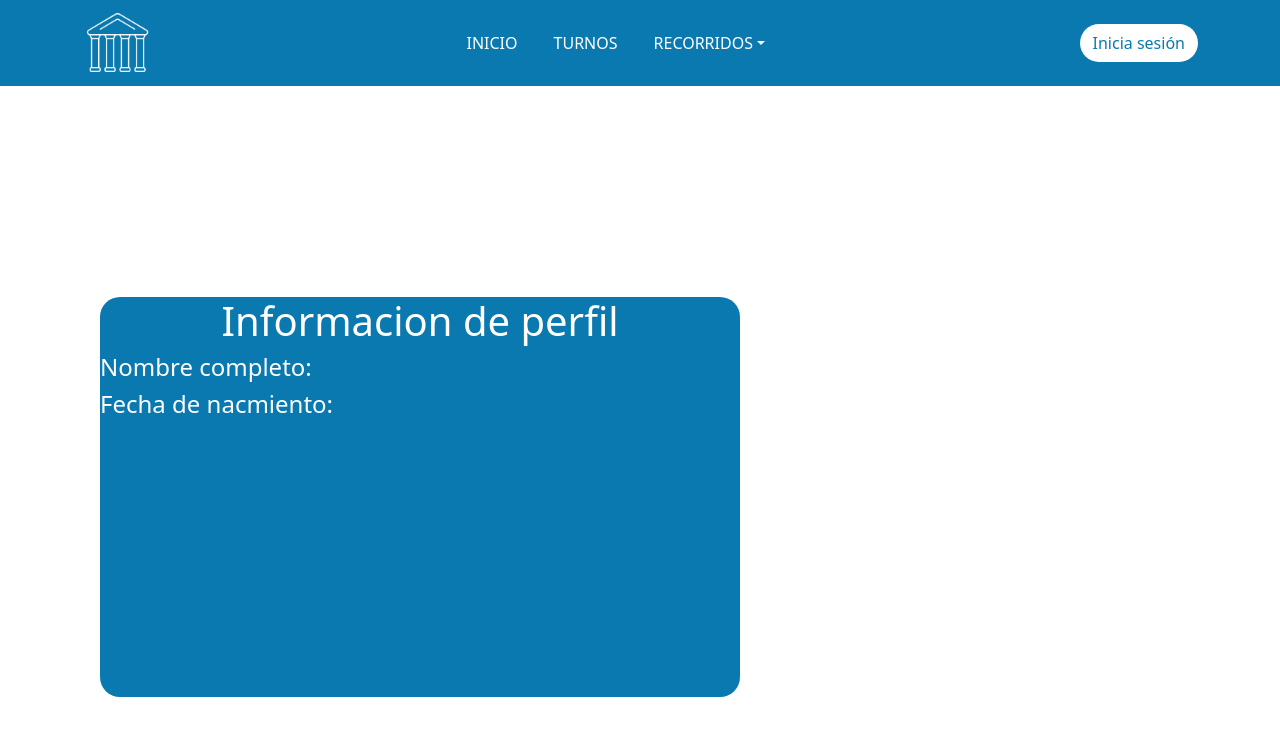
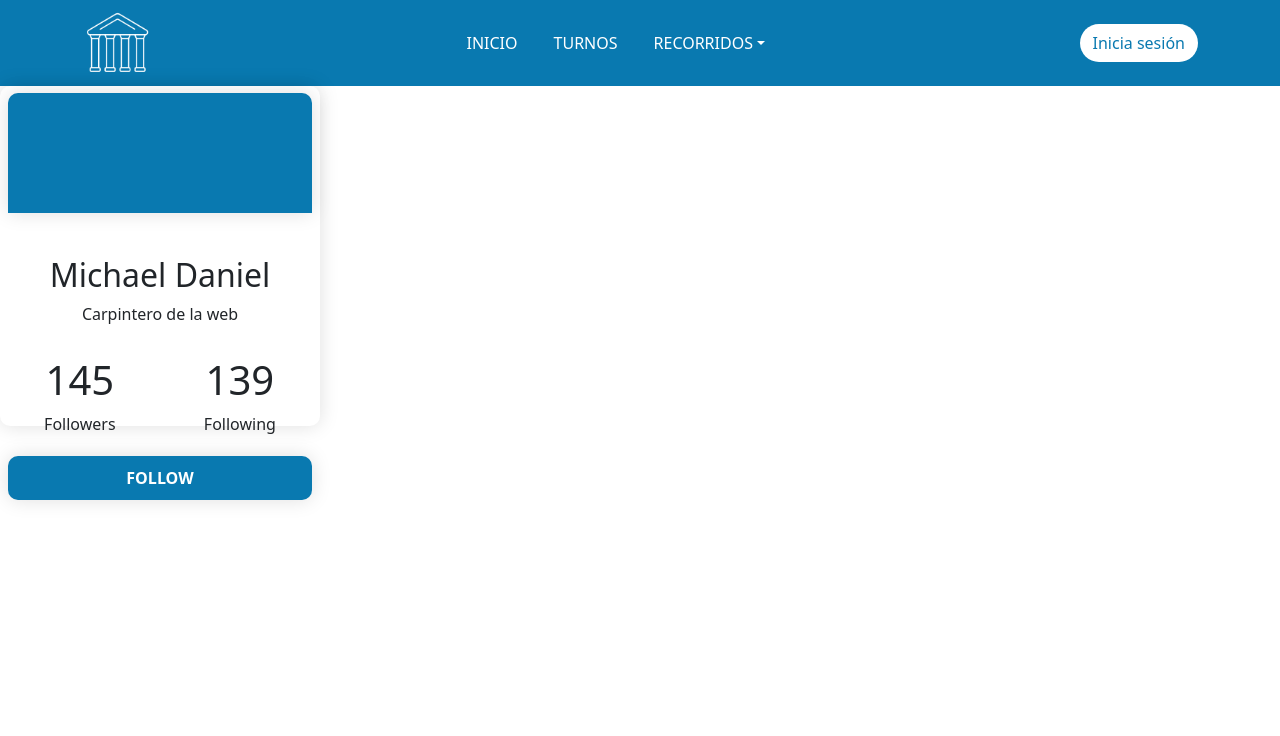
Before and after one commit to EscuelaTecnica32/Olimpiadas2022, a PHP site: page /perfil.html in a window 1280 px wide. Shown: the top 736 px of the page. Run offline with PHP 8.4, Linux system fonts and the light colour scheme; some libraries are stand-ins or nearby versions.

Commit message:
tarjeta de perfil
tarjeta de perfil

```diff
--- /dev/null
+++ b/olimpiadas/assets/estilos/perfil.css
@@ -0,0 +1,70 @@
+*{
+    padding: 0;
+    margin: 0;
+    box-sizing: border-box;
+}
+.tarjeta{
+    width: 320px;
+    height: 340px;
+    background: #fff;
+    border-radius: 10px;
+    position: relative;
+    display: flex;
+    cursor: pointer;
+    justify-content: center;
+    box-shadow: 0 0 20px rgba(0, 0,0, 0.13);
+}
+.tarjeta::before{
+    content: "";
+    position: absolute;
+    top: 2%;
+    width: 95%;
+    height: 120px;
+    z-index: 1;
+    border-radius: 10px 10px 0 0 ;
+    background: #0979b0;
+    box-shadow: 0 0 20px rgba(0, 0,0, 0.13);
+}
+.cot{
+    width: 100%;
+    height: 100%;
+    transform: translateY(170px);
+    display: flex;
+    flex-direction: column;
+    z-index: 20;
+    align-items: center;
+}
+.cot p{
+    margin:  0 0;
+}
+.center{
+    width: 100%;
+    display: flex;
+    justify-content: space-around;
+    align-items: center;
+    margin-top: 20px;
+}
+.boxx{
+    padding: 10px 30px;
+    border-radius: 10px;
+    text-align: center;
+}
+.boxx:hover{
+    background-color: rgba(128, 128, 128, 0.137);
+}
+.btnn{
+    width: 95%;
+    padding: 10px;
+    border-radius: 10px;
+    outline: none;
+    border: none;
+    transform: translateY(10px);
+    background:  #0979b0;
+    color: #fff;
+    font-weight: 600;
+    box-shadow: 0 0 20px rgba(0, 0,0, 0.13);
+    cursor: pointer;
+}
+.btnn:hover{
+    background:  #0979b0;
+}
--- a/olimpiadas/assets/estilos/styleR.css
+++ b/olimpiadas/assets/estilos/styleR.css
@@ -10,16 +10,6 @@ img.img{
   position: relative;
   width: 70px;
   height: 70px;
-}
-.perfil{
-  width: 50vw;
-  height: 50vh;
-  background-color: #0979b0;
-  position: relative;
-  top: 211px;
-  left: 100px;
-  color: white;
-  border-radius: 20px;
 }
 .icono{
   color:#fff
--- a/olimpiadas/perfil.html
+++ b/olimpiadas/perfil.html
@@ -10,6 +10,7 @@
   <link rel="stylesheet" href="https://cdnjs.cloudflare.com/ajax/libs/twitter-bootstrap/5.1.0/css/bootstrap.min.css">
   <link rel="stylesheet" href="https://cdnjs.cloudflare.com/ajax/libs/font-awesome/5.15.4/css/all.min.css">
   <link rel="stylesheet" href="assets/estilos/styleR.css">
+  <link rel="stylesheet" href="assets/estilos/perfil.css">
 </head>
 
 <body>
@@ -46,13 +47,22 @@
       </div>
     </nav>
   </header>
-    <div class="perfil">
-      <div class="text-center">
-        <h1>Informacion de perfil</h1>
+  <div class="tarjeta">
+      <div class="cot">
+        <h2>Michael Daniel</h2>
+        <p>Carpintero de la web</p>
+        <div class="center">
+            <div class="boxx">
+              <h1>145</h1>
+              <p>Followers</p>
+            </div>
+            <div class="boxx">
+              <h1>139</h1>
+              <p>Following</p>
+            </div>
+        </div>
+        <button class="btnn">FOLLOW</button>
       </div>
-      <h4>Nombre completo:</h4>
-      <h4>Fecha de nacmiento:</h4>
-      <h4></h4>
     </div>
 
 
```
Also changed, not shown: olimpiadas/icono/profile-user.svg (added).
